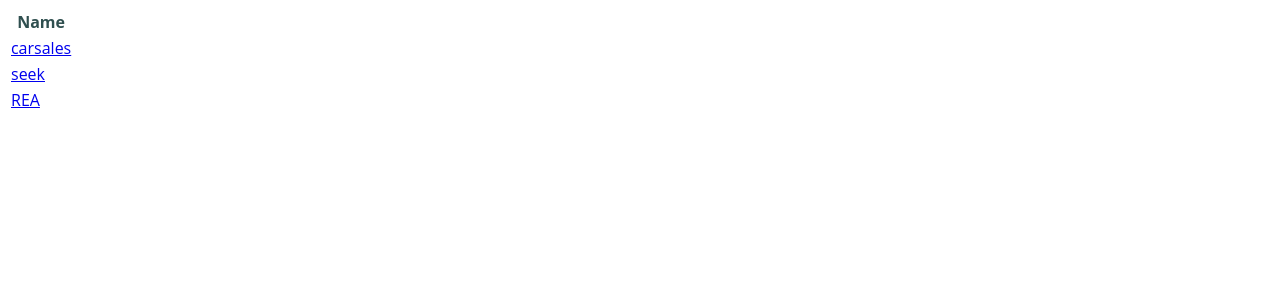
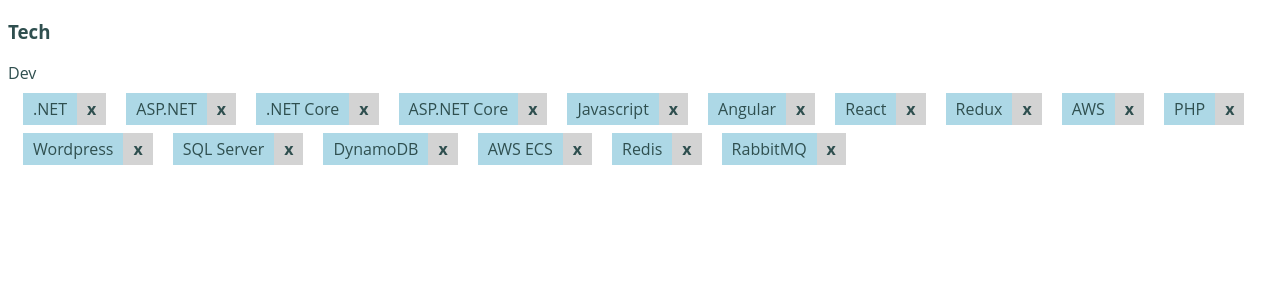
Before and after one commit to jameschristou/react-autocomplete-tags-input, a React app: page / in a window 1280 px wide. Shown: the top 300 px of the page. Built offline with nearby package versions, Linux system fonts and the light colour scheme.

Commit message:
Removed react-router and other things not necessary for testing the react-autocomplete-tags-input component

```diff
--- a/package.json
+++ b/package.json
@@ -47,7 +47,6 @@
     "axios": "^0.19.0",
     "eslint": "^6.5.1",
     "react": "^16.10.2",
-    "react-dom": "^16.10.2",
-    "react-router-dom": "^5.1.2"
+    "react-dom": "^16.10.2"
   }
 }
--- a/src/components/App.js
+++ b/src/components/App.js
@@ -1,24 +1,9 @@
 import React from 'react';
-import {
-  BrowserRouter as Router,
-  Switch,
-  Route,
-  Link,
-  useParams
-} from "react-router-dom";
-import CompaniesListComponent from './CompaniesList';
-import CompanyDataComponent from './CompanyData';
+import TestPage from './TestPage';
 
 const AppComponent = (props) => {
   return (
-    <Router>
-      <Switch>
-        <Route exact path="/">
-          <CompaniesListComponent />
-        </Route>
-        <Route path="/companies/:id" children={<CompanyDataComponent />} />
-      </Switch>
-    </Router>
+    <TestPage />
   );
 }
 
--- a/src/components/CompaniesList.js
+++ /dev/null
@@ -1,41 +0,0 @@
-import React, {useState, useEffect } from 'react';
-import CompaniesDataService from '../services/CompaniesDataService';
-import CompaniesTableRowComponent from './CompaniesTableRow';
-
-const CompaniesListComponent = (props) => {
-  const [companiesList, setCompaniesList] = useState([]);
-
-  useEffect(() => {
-    const fetchData = async () => {
-      setCompaniesList(CompaniesDataService.getCompaniesList);
-    };
-
-    fetchData();
-  }, []);
-
-  return (
-    <div>
-      <table>
-        <thead>
-          <tr>
-            <th>Name</th>
-          </tr>
-        </thead>
-        <tbody>
-        {companiesList.map(
-                (company, index) => {
-                  return (
-                    <CompaniesTableRowComponent
-                      key={index}
-                      company={company}
-                    />
-                  );
-                }
-              )}
-        </tbody>
-      </table>
-    </div>
-  );
-}
-
-export default CompaniesListComponent;
--- a/src/components/CompaniesTableRow.js
+++ /dev/null
@@ -1,20 +0,0 @@
-import React, {memo} from 'react';
-import {
-  BrowserRouter as Router,
-  Switch,
-  Route,
-  Link,
-  useParams
-} from "react-router-dom";
-
-const CompaniesTableRowComponent = memo(({company}) => {
-  console.log("Rendering row:" + company.name);
-
-  return (
-    <tr>
-      <td className="company__name"><Link to={"/companies/" + company.name}>{company.name}</Link></td>
-    </tr>
-  );
-});
-
-export default CompaniesTableRowComponent;
--- a/src/components/CompanyData.js
+++ b/src/components/TestPage.js
@@ -1,19 +1,7 @@
 import React, {useState, useEffect} from "react";
-import {
-  BrowserRouter as Router,
-  Switch,
-  Route,
-  Link,
-  useParams
-} from "react-router-dom";
-import CompaniesDataService from '../services/CompaniesDataService';
 import AutoCompleteTextBox from './AutoCompleteTextBox';
 
 const CompanyDataComponent = () => {
-  // We can use the `useParams` hook here to access
-  // the dynamic pieces of the URL.
-  let { name } = useParams();
-
   const [companyData, setCompanyData] = useState(null);
 
   useEffect(() => {
@@ -72,10 +60,6 @@
 
   return (
     <div>
-      <h2>Company Details: {companyData.name}</h2>
-      <div>Name: {companyData.name}</div>
-      <div>Id: {companyData.id}</div>
-      <div>Jobs Page Url: {companyData.jobsPageUrl}</div>
       <div>
         <h3>Tech</h3>
         <AutoCompleteTextBox label="Dev" items={companyData.tech.dev} updateListHandler={updateDevList} filterOptionsHandler={filterOptionsHandler}/>
@@ -87,4 +71,17 @@
   );
 }
 
+const CompaniesDataService = {
+  getCompanyData:{
+    tech:{
+      dev: [".NET", "ASP.NET", ".NET Core", "ASP.NET Core", "Javascript", "Angular", "React", "Redux", "AWS", "PHP", "Wordpress", "SQL Server", "DynamoDB", "AWS ECS", "Redis", "RabbitMQ"],
+      classifications: [".NET", "AWS"],
+      cloud: ["AWS"],
+      architecture: ["Microservices"],
+      tools: ["Jenkins", "Bamboo", "Octopus", "Elastic APM", "Sumologic", "Bitbucket", "Github", "Stash", "Jira", "Confluence"],
+      analytics: ["Google Analytics"]
+    }
+  }
+}
+
 export default CompanyDataComponent;
--- a/src/services/companiesDataService.js
+++ /dev/null
@@ -1,36 +0,0 @@
-const CompaniesDataService = {
-  getCompaniesList:[
-    {
-      name:"carsales",
-      id: "E04B9FFC-3F23-49F0-92BA-64B8C6853DD0"
-    },
-    {
-      name: "seek",
-      id: "151F91C3-9088-46DF-892B-3A989E88137A"
-    },
-    {
-      name: "REA",
-      id: "0E822201-BB5F-4ECE-B5A6-A94743331C6C"
-    }
-  ],
-  getCompanyData:{
-    name: "carsales",
-    id: "E04B9FFC-3F23-49F0-92BA-64B8C6853DD0",
-    locations:[{
-      "city": "Richmond",
-      "state": "Victoria",
-      "postcode": "3121"
-    }],
-    jobsPageUrl: "https://www.carsales.com.au/work-with-us/join-our-team",
-    tech:{
-      dev: [".NET", "ASP.NET", ".NET Core", "ASP.NET Core", "Javascript", "Angular", "React", "Redux", "AWS", "PHP", "Wordpress", "SQL Server", "DynamoDB", "AWS ECS", "Redis", "RabbitMQ"],
-      classifications: [".NET", "AWS"],
-      cloud: ["AWS"],
-      architecture: ["Microservices"],
-      tools: ["Jenkins", "Bamboo", "Octopus", "Elastic APM", "Sumologic", "Bitbucket", "Github", "Stash", "Jira", "Confluence"],
-      analytics: ["Google Analytics"]
-    }
-  }
-}
-
-export default CompaniesDataService;
```
Also changed, not shown: 1 other file (tests, documents, lock files or other folders).
